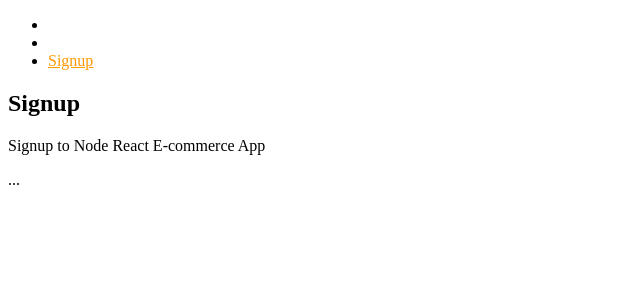
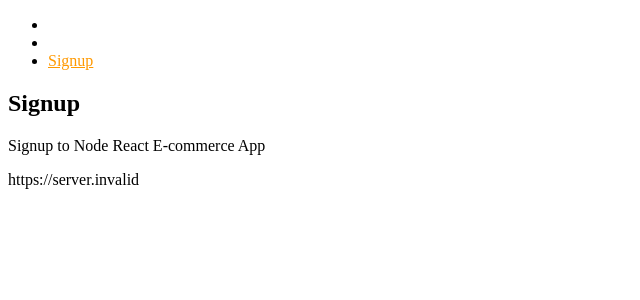
Before and after one commit to RaidenDilan/ecommerce-frontend, a React (Create React App) app: page /signup in a window 1280 px wide. Shown: the top 300 px of the page, without its empty margins (0-640 px from the left). Built offline with nearby package versions, Linux system fonts and the light colour scheme; no server answers.

Commit message:
env variables

```diff
--- /dev/null
+++ b/src/config.js
@@ -0,0 +1 @@
+export const API = process.env.REACT_APP_API_URL;
--- a/src/user/Signup.js
+++ b/src/user/Signup.js
@@ -1,11 +1,12 @@
 import React from 'react';
 import Layout from '../core/Layout';
+import { API } from '../config';
 
 const Signup = () => (
   <Layout
     title='Signup'
     description='Signup to Node React E-commerce App'>
-    ...
+    { API }
   </Layout>
 );
 
```
